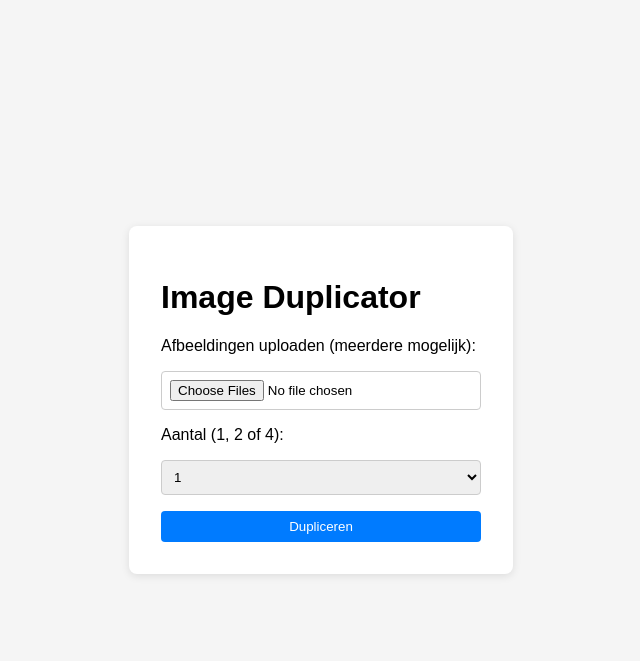
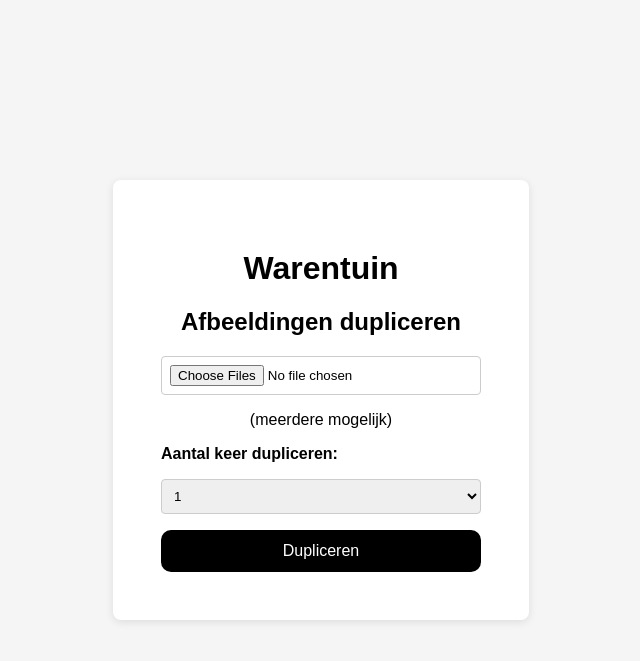
Before and after one commit to JariKN01/ImageDub, a Flask app: page / in a window 1280 px wide. Shown: the top 661 px of the page, without its empty margins (319-959 px from the left). Run offline with Flask 3, Linux system fonts and the light colour scheme.

Commit message:
Updating style

```diff
--- a/static/style.css
+++ b/static/style.css
@@ -9,7 +9,7 @@
 }
 .container {
   background: #fff;
-  padding: 2rem;
+  padding: 3rem;
   border-radius: 8px;
   box-shadow: 0 2px 8px rgba(0,0,0,0.1);
   width: 320px;
@@ -30,8 +30,23 @@
   border: 1px solid #ccc;
 }
 button {
-  background: #007bff;
+  background: #000000;
   color: #fff;
   border: none;
+  border-radius: 10px;
   cursor: pointer;
+  font-size: 1rem;
+  padding: 0.75rem;
 }
+
+h1, h2 {
+  text-align: center;
+}
+.afbeelding_label {
+  text-align: center;
+  font-weight: lighter;
+}
+
+.count {
+  font-weight: bold;
+}
--- a/templates/index.html
+++ b/templates/index.html
@@ -8,18 +8,20 @@
 </head>
 <body>
 <div class="container">
-    <h1>Image Duplicator</h1>
+    <h1>Warentuin</h1>
+    <h2>Afbeeldingen dupliceren</h2>
     {% with msgs = get_flashed_messages() %}
         {% if msgs %}
             <ul class="flash">
-          {% for m in msgs %}<li>{{ m }}</li>{% endfor %}
+                {% for m in msgs %}
+                    <li>{{ m }}</li>{% endfor %}
             </ul>
         {% endif %}
     {% endwith %}
     <form method="post" enctype="multipart/form-data">
-      <label>Afbeeldingen uploaden (meerdere mogelijk):</label>
         <input type="file" name="images" accept="image/*" multiple required>
-      <label>Aantal (1, 2 of 4):</label>
+        <label class="afbeelding_label">(meerdere mogelijk)</label>
+        <label class="count">Aantal keer dupliceren:</label>
         <select name="count">
             <option value="1">1</option>
             <option value="2">2</option>
```
Lines whose indentation alone changed are shown as unchanged.
